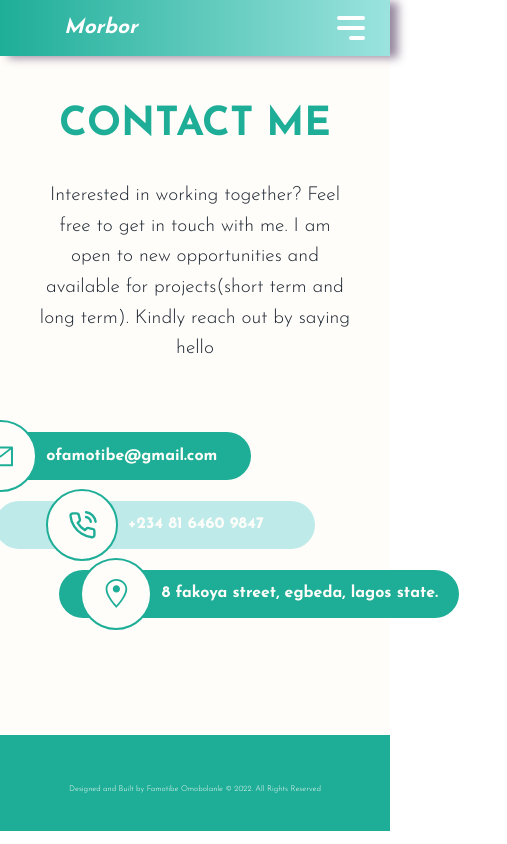
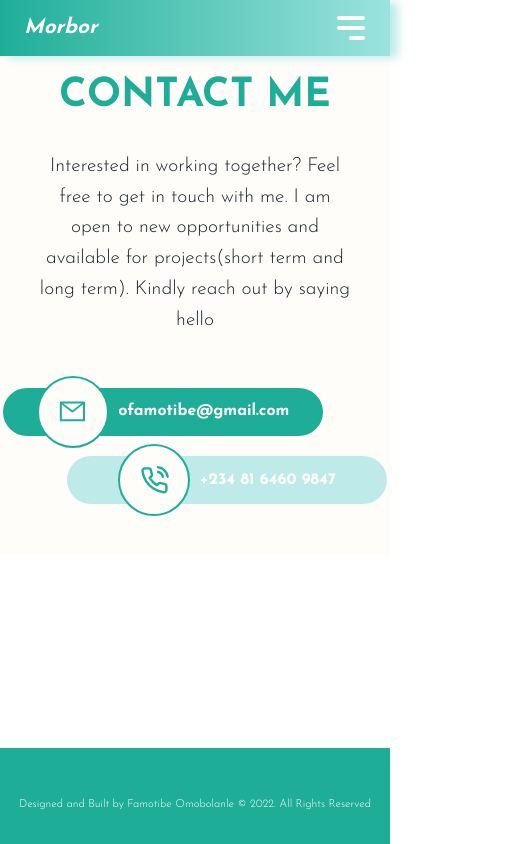
Before and after one commit to IAMMORBOR/Personal-portfolio, a React (Create React App) app: page /Contact in a window 390 px wide. Shown: the whole page, 507 px wide, since content can reach past the window. Built offline with nearby package versions, Linux system fonts and the light colour scheme.

Commit message:
worked on the mobile reponsiveness and removed contact address

```diff
--- a/public/index.html
+++ b/public/index.html
@@ -3,7 +3,7 @@
   <head>
     <meta charset="utf-8" />
     <link rel="icon" href="%PUBLIC_URL%/favicon.ico" />
-    <meta name="viewport" content="width=device-width, initial-scale=1" />
+    <meta name="viewport" content="width=device-width, initial-scale=1.0" />
     <meta name="theme-color" content="#000000" />
     <meta
       name="description"
--- a/src/Component/About/About.component.jsx
+++ b/src/Component/About/About.component.jsx
@@ -13,7 +13,7 @@ const About =()=>{
             // transition={{ delay: 0.10 }}> */}
                <div className='abt-section'>
                    <div className='abt-section--img'>
-                       <img className="abt-section--img__profile" src={profileImg} />
+                    <img className="abt-section--img__profile" src={profileImg} />
                    </div>
 
                    <div className='abt-section--info'>
--- a/src/Component/About/About.style.scss
+++ b/src/Component/About/About.style.scss
@@ -17,14 +17,11 @@ $Main-font:'Josefin Sans','Roboto','EB+Garamond', sans-serif;
     justify-content:center;
     text-align: center;
      background-color:$Background-color--white;
-    //background-color: $Color-secondary;
-    padding: 8rem 4rem ;
+     padding: 4rem;
   color:$Background-color--black;
-   //color:$color-normal ;
    font-family: $Main-font;
 
   &--info{
-   //align-self: center;
    display: flex;
    flex-direction: column;
    justify-content: center;
@@ -33,14 +30,12 @@ $Main-font:'Josefin Sans','Roboto','EB+Garamond', sans-serif;
 
   }
 
-  &--img{
+   &--img{
 
 
     &__profile{
-    width:60%;
+      width:50%;
     border-radius: 30px;
-    //outline: 10px solid $Background-colour-green-3;
-    //outline-offset: 15px;
     box-shadow: 8px 4px 9px 6px $Background-colour-green-3;
 
     }
@@ -55,7 +50,7 @@ $Main-font:'Josefin Sans','Roboto','EB+Garamond', sans-serif;
         font-size: 1.2rem;
         line-height: 2;
         font-weight: 300;
-        width: 40rem;
+       width: 50rem;
         font-family: $Main-font;
 
     }
@@ -109,7 +104,30 @@ $Main-font:'Josefin Sans','Roboto','EB+Garamond', sans-serif;
 
  }
 
+
  //MEDIA QUERY SECTION
+ @media (max-width:1200px){
+  .abt-section{
+    &--img{
+
+      &__profile{
+      width: 50%;
+      margin-top: 3rem;
+
+      }
+    }
+
+    &-heading{
+
+      &__text{
+          width: 30rem;
+      }
+     }
+
+  }
+
+}
+
 
  @media (max-width:900px){
   .abt-section{
@@ -139,3 +157,8 @@ $Main-font:'Josefin Sans','Roboto','EB+Garamond', sans-serif;
   }
 
 }
+@media (max-width:600px){
+  .abt-section{
+    width: 100%;
+  }
+}
--- a/src/Component/Contact/Contact.component.jsx
+++ b/src/Component/Contact/Contact.component.jsx
@@ -40,7 +40,7 @@ const Contact = () => {
                         </p>
                     </a>
                 </div>
-                <div className="contact-section--address">
+                {/* <div className="contact-section--address">
                     <a className='contact-section__link' href="https://www.google.com/maps/place/8+Fakoya+St,+Egbeda+102102,+Lagos/@6.595177,3.299899,13z/data=!4m5!3m4!1s0x103b91b369efb14d:0xb8702017afb13abd!8m2!3d6.5951765!4d3.2998994?hl=en">
                         <div className="contact-section__icon_container">
                             <GoLocation className='contact-section__icon' />
@@ -49,7 +49,7 @@ const Contact = () => {
                             8 fakoya street, egbeda, lagos state.
                         </p>
                     </a>
-                </div>
+                </div> */}
             </div>
             <footer className='footer_section'>
                 Designed and Built by Famotibe Omobolanle © 2022. All Rights Reserved
--- a/src/Component/Contact/Contact.style.scss
+++ b/src/Component/Contact/Contact.style.scss
@@ -8,7 +8,7 @@ $Main-font:'Josefin Sans','Roboto','EB+Garamond', sans-serif;
 
 
 .contact-section{
-
+    //width: 100%;
    padding: 5.8rem 0 0 0;
    background-color: #fffdf9;
     font-family: $Main-font;
@@ -39,6 +39,7 @@ $Main-font:'Josefin Sans','Roboto','EB+Garamond', sans-serif;
     &--contact{
         font-size: 1.3rem;
         font-family: $Main-font;
+        margin-top: 2.5rem;
 
     }
     &__link{
@@ -72,7 +73,7 @@ $Main-font:'Josefin Sans','Roboto','EB+Garamond', sans-serif;
     &--address{
        background-color: $Background-colour-green-3;
        height: 3rem;
-       width: 20rem;
+       width: 25rem;
       display: flex;
       align-items: center;
       justify-content: center;
@@ -127,8 +128,10 @@ $Main-font:'Josefin Sans','Roboto','EB+Garamond', sans-serif;
    align-content: center;
    justify-content: center;
    text-align: center;
-   padding: 3rem 0px;
-   margin-top: 3rem;
+   padding: 3rem 0;
+   font-size: 1.3rem;
+   position: fixed;
+   bottom: 0;
 
 }
 //MEDIA QUERY SECTION
@@ -139,20 +142,28 @@ $Main-font:'Josefin Sans','Roboto','EB+Garamond', sans-serif;
             width: 30rem;
         }
 
+       &--contact{
+        margin-top: 0rem;
 
+       }
+    }
+    .footer_section{
+        font-size: 1rem;
     }
 
 }
 @media (max-width:600px){
     .contact-section{
+        height: 100%;
+       padding: 4rem 0 0 0;
         &--contact{
             font-size: 1rem;
-            padding: 3rem;
+            padding: 2rem;
 
         }
         &--mail,
-        &--phone,
-        &--address{
+        &--phone
+        {
            height: 3rem;
            width: 20rem;
           display: flex;
@@ -161,9 +172,9 @@ $Main-font:'Josefin Sans','Roboto','EB+Garamond', sans-serif;
           border-radius: 50px;
           margin-bottom: 1.3rem;
         }
-        &--address{
-            width: 25rem;
-        }
+        // &--address{
+        //     width: 2rem;
+        // }
 
         &__icon_container{
 
@@ -172,4 +183,7 @@ $Main-font:'Josefin Sans','Roboto','EB+Garamond', sans-serif;
         }
 
     }
+    .footer_section{
+        font-size: .7rem;
+    }
 }
--- a/src/Component/Home/Home.component.jsx
+++ b/src/Component/Home/Home.component.jsx
@@ -26,7 +26,7 @@ const Home =()=>{
             }}  />
             </div> */}
 
-             <h4 className="Intro_section--proffession"> UX developer + Frontend Developer</h4>
+             <h4 className="Intro_section--proffession">Frontend Developer</h4>
             <div className='btn'>
            <ButtonMailto className="Intro_section--btn" label ='Get in touch'mailto ='mailto:ofamotibe@gmail.com'/>
              </div>
--- a/src/Component/Home/Home.style.scss
+++ b/src/Component/Home/Home.style.scss
@@ -14,10 +14,8 @@ $Main-font:'Josefin Sans','Roboto','EB+Garamond', sans-serif;
     font-family: $Main-font;
     text-transform: uppercase;
     line-height: inherit;
-    // margin-top:4rem ;
      padding: 4rem;
-    // background-image: linear-gradient(to right,$Background-color--1,$Background-color--2)
-    background-image: linear-gradient(to right,$Background-colour-green-3,$Background-colour-green);
+   background-image: linear-gradient(to right,$Background-colour-green-3,$Background-colour-green);
 
 }
  .Intro_section{
@@ -45,9 +43,11 @@ $Main-font:'Josefin Sans','Roboto','EB+Garamond', sans-serif;
     //   blink-caret .5s step-end infinite;
 
   }
- }  @media (max-width:900px){
+ }
+  @media (max-width:900px){
   .Intro_section{
-  width: 40rem;
+    width: 100%;
+
 
   &--Main{
     font-size: 2.3rem;
@@ -64,7 +64,6 @@ $Main-font:'Josefin Sans','Roboto','EB+Garamond', sans-serif;
   display:flex;
   text-align: center;
     line-height: 1;
-    // margin-top:6rem ;
     padding: 4rem;
     flex-direction: column-reverse;
 
@@ -88,19 +87,27 @@ $Main-font:'Josefin Sans','Roboto','EB+Garamond', sans-serif;
 
 
 //MEDIA QUERY SECTION
+@media (max-width:1200px){
+  .Intro_section{
+
+  &--Main{
+    font-size: 2.2rem;
+  }
+}
+}
 
 @media (max-width:900px){
   .Main-Section{
     line-height: 1.5;
+
   }
 
 }
 @media (max-width:600px){
   .Main-Section{
-    padding: 5rem;
+    width: 100%;
+  }
 
-
-  }
   .Intro_section{
     color: #fff;
     width: 40rem;
--- a/src/Component/Navigation/Navigation.style.scss
+++ b/src/Component/Navigation/Navigation.style.scss
@@ -1,8 +1,4 @@
 
-$Background-color--1:#730eb9;
-$Background-color--2:#2c0547 ;
-$Color-secondary:#988aa0;
-$Color-minor:#c8d026;
 
 $Background-colour-green:#9be3de;
 $Background-colour-green-2: #beebe9;
@@ -16,19 +12,13 @@ $Background-color--white:#fffdf9;
     justify-content: space-between;
     height: 3.5rem;
     align-items: center;
-     //background-color:$Background-color--2;
      background-image: linear-gradient(to right,$Background-colour-green-3,$Background-colour-green);
-    box-shadow: 8px 2px 9px 0px $Color-secondary;
+    box-shadow: 8px 2px 9px 0px $Background-colour-green-2;
     padding: 0;
     position: fixed;
     width: 100%;
     top: 0;
     z-index: 1000;
-
-
-
-
-
 
     &_Nav{
         margin-right: 2rem;
@@ -66,17 +56,13 @@ $Background-color--white:#fffdf9;
     background-color:$Background-color--black;
     width:30%;
     height: 100vh;
-    border-top: 2px solid $Color-secondary;
+    border-top: 2px solid $Background-colour-green-2;
     padding: 1rem 0;
     opacity: 0.5;
-    box-shadow: 8px 2px 9px 0px $Color-secondary;
-
-
+    box-shadow: 8px 2px 9px 0px $Background-colour-green-2;
 
     &_link{
        font-size: 1.2rem;
-
-
     }
 }
 .DeskNav .Header_Nav_link,
@@ -100,8 +86,8 @@ $Background-color--white:#fffdf9;
 }
 
 // MEDIA QUERY SECTION
+@media (max-width:900px){
 
-@media (max-width:900px){
     .DeskNav{
         display: none;
     }
@@ -117,3 +103,10 @@ $Background-color--white:#fffdf9;
         }
     }
 }
+@media (max-width:600px){
+    .Header{
+        width: 100%;
+    }
+    .logo{
+        margin-left: 1.5rem;}
+}
--- a/src/Component/Skills/Skills.style.scss
+++ b/src/Component/Skills/Skills.style.scss
@@ -1,9 +1,3 @@
-$Background-color--1:#730eb9;
-$Background-color--2:#2c0547 ;
-$Color-secondary:#988aa0;
-$Color-secondary--2:#ac73cc;
-
-
 $Background-colour-green:#9be3de;
 $Background-colour-green-2: #beebe9;
 $Background-colour-green-3:#1eae98;
@@ -76,6 +70,7 @@ $Main-font:'Josefin+Sans','Roboto','EB+Garamond', sans-serif;
     .skill-section{
        padding: 2rem;
 
+
        &__mystack{
         height: 4rem;
         width: 4rem;
@@ -99,7 +94,7 @@ $Main-font:'Josefin+Sans','Roboto','EB+Garamond', sans-serif;
 }
 @media (max-width:600px){
     .skill-section{
-      //padding: 3rem;
+      width: 100%;
 
        &__mystack{
         height: 3rem;
@@ -120,7 +115,7 @@ $Main-font:'Josefin+Sans','Roboto','EB+Garamond', sans-serif;
     .stack_section{
         display: grid;
         grid-template-columns: repeat(3, 1fr);
-        grid-column-gap: 6rem;
+        grid-column-gap: 5rem;
         grid-row-gap: 2rem;
     }
 
--- a/src/index.scss
+++ b/src/index.scss
@@ -50,3 +50,10 @@ a{
   }
 
 }
+@media (max-width:600px){
+  body{
+    font-size: 40%;
+  overflow-x: hidden;
+  }
+
+}
```
